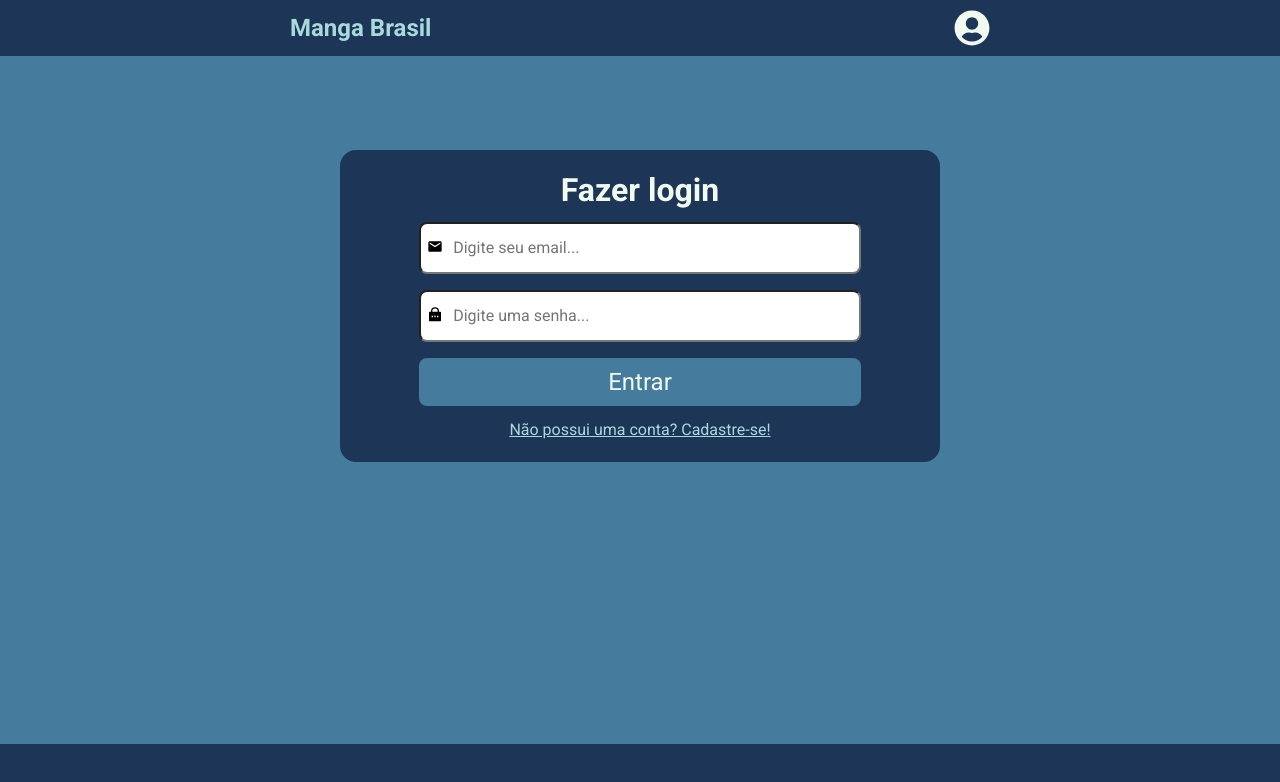
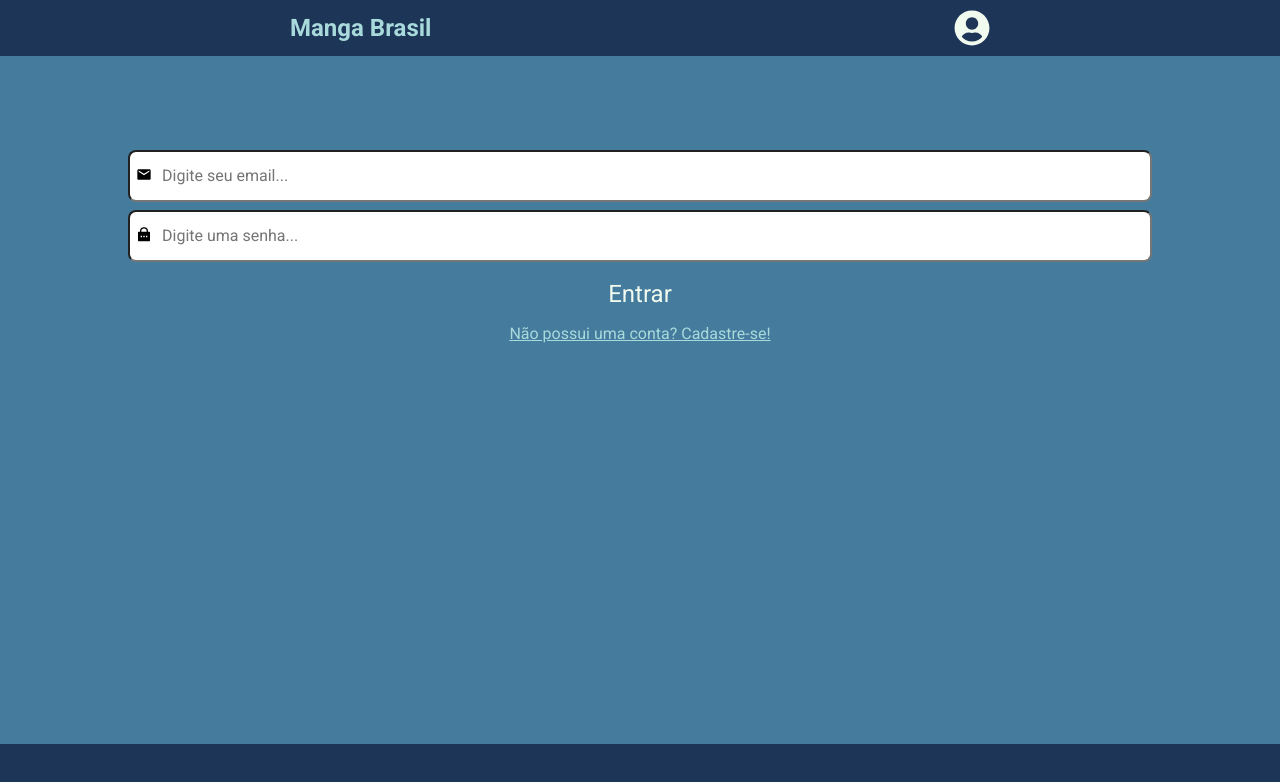
Before and after one commit to yorigcs/mangas-br-front, a React (Vite) app: page /sign-in in a window 1280 px wide. Shown: the top 782 px of the page. Built offline with nearby package versions, Linux system fonts and the light colour scheme.

Commit message:
refactor: change Form to accept more general options

```diff
--- a/src/components/forms/Form.tsx
+++ b/src/components/forms/Form.tsx
@@ -2,47 +2,32 @@ import styled from 'styled-components'
 
 interface Props {
   children: React.ReactNode
-  title: string
   onSubmit?: React.FormEventHandler<HTMLFormElement>
-  err?: string | null
+  msg?: string | null
 }
-export const Form = ({ children, title, onSubmit, err }: Props): JSX.Element => {
+export const Form = ({ children, onSubmit, msg }: Props): JSX.Element => {
   return (
         <FormWrapper onSubmit={onSubmit}>
-            <Title>{title}</Title>
             {children}
-            {err ? <FormError>{err}</FormError> : null}
+            {msg ? <FormMsg>{msg}</FormMsg> : null}
         </FormWrapper>
   )
 }
 
-const FormError = styled.p`
+const FormMsg = styled.p`
   color: ${props => props.theme.colors.desire};
   margin-top: 4px;
   font-weight: 700;
   font-size: 14px;
 `
 const FormWrapper = styled.form`
-
   display: flex;
   flex-direction: column;
   align-items: center;
-  gap: 16px;
-  padding: 24px;
-  margin: 0 auto;
-  width: 600px;
-  min-height: 200px;
-  background-color: ${props => props.theme.colors.spaceCadet};
-  border-radius: 16px;
+  gap: 8px;
+  width: 100%;
   a {
     color: ${props => (props.theme.colors.crystal)}
   }
-  @media only screen and (max-width: 480px) {
-    width:100%;
-  }
+
 `
-const Title = styled.span`
-  font-weight: 700;
-  font-size: 32px;
-  color: ${props => props.theme.colors.Honeydew};
-`
```
